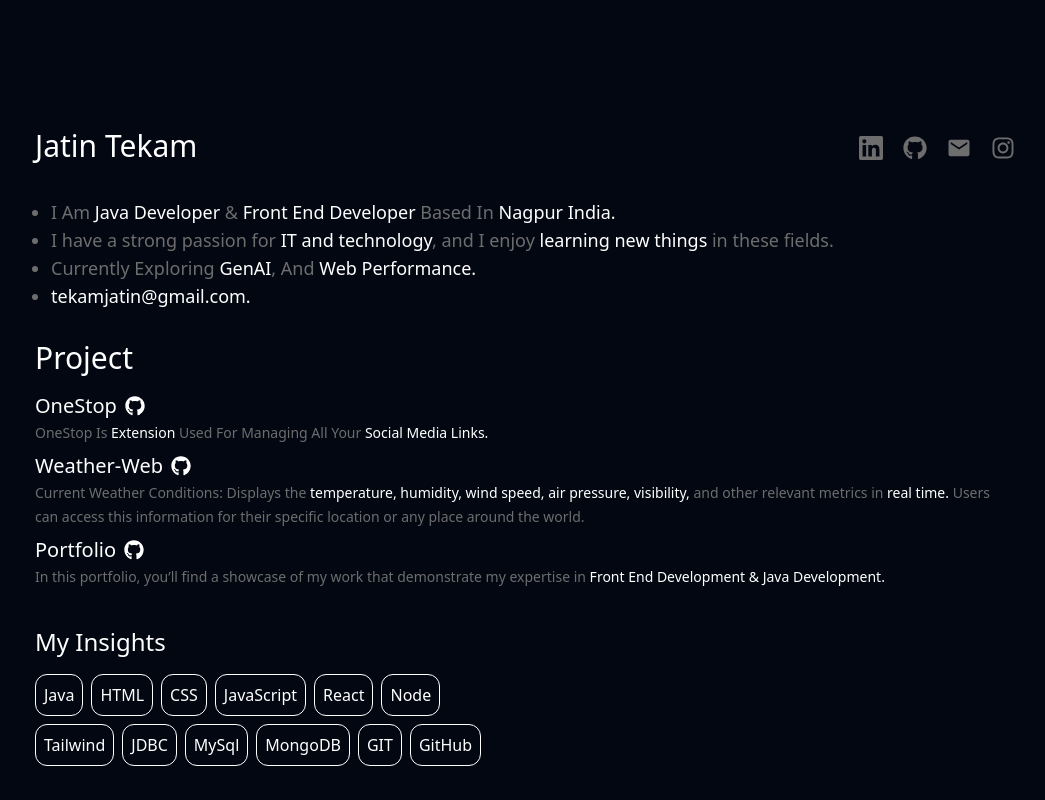
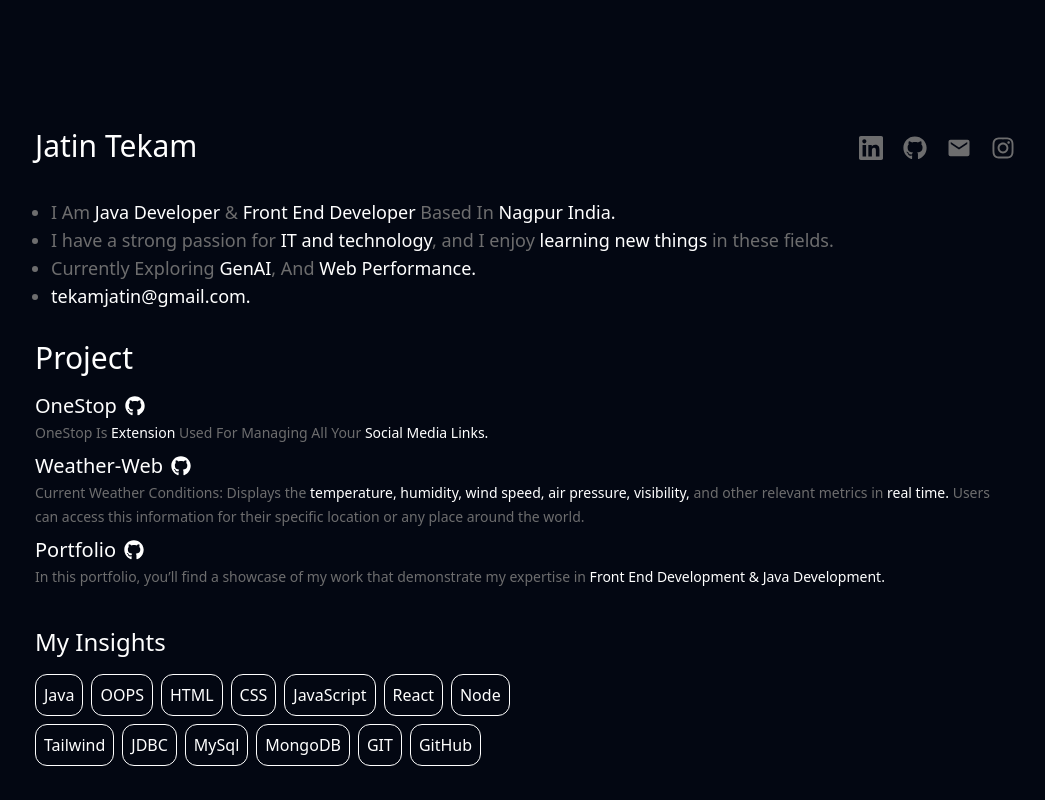
Before and after one commit to JatinTekam/portfolio-website, a React (Vite) app: page / in a window 1280 px wide. Shown: the whole page, without its empty margins (115-1160 px from the left). Built offline with nearby package versions, Linux system fonts and the light colour scheme.

Commit message:
adding oops

```diff
--- a/src/Section/Learning.jsx
+++ b/src/Section/Learning.jsx
@@ -8,6 +8,9 @@ export const Learning=()=>{
             <div className="text-white flex gap-2 flex-wrap mb-2">
                 <p className="border p-2 rounded-xl">
                     Java
+                </p>
+                <p className="border p-2 rounded-xl">
+                    OOPS
                 </p>
                 <p className="border p-2 rounded-xl">
                     HTML
```
